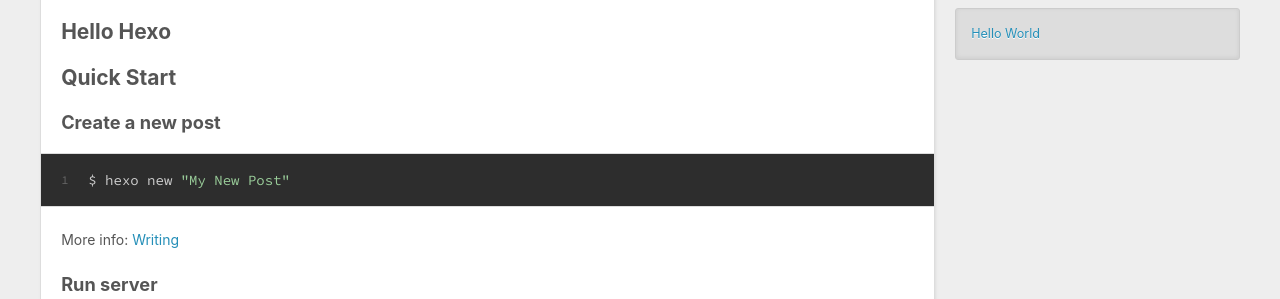
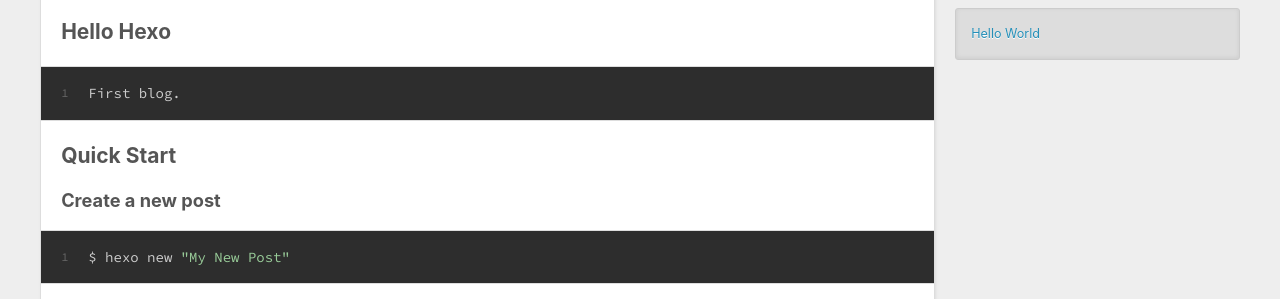
Before and after one commit to xker1/debaiai001.github.io, a plain HTML site: page 2020/10/24/hello-world/index.html in a window 1280 px wide. Shown: the part 501-800 px from the top of the page. Drawn offline with nearby package versions, Linux system fonts and the light colour scheme; files that its build step writes are made by us from their sources; files whose address does not match are found by name.

Commit message:
Site updated: 2020-10-24 18:26:09

```diff
--- a/2020/10/24/hello-world/index.html
+++ b/2020/10/24/hello-world/index.html
@@ -15,7 +15,7 @@
 <meta property="og:description" content="Welcome to Hexo! This is your very first post. Check documentation for more info. If you get any problems when using Hexo, you can find the answer in troubleshooting or you can ask me on GitHub. Hello">
 <meta property="og:locale" content="en_US">
 <meta property="article:published_time" content="2020-10-24T09:26:40.777Z">
-<meta property="article:modified_time" content="2020-10-24T09:46:44.806Z">
+<meta property="article:modified_time" content="2020-10-24T10:25:12.538Z">
 <meta property="article:author" content="Figure">
 <meta name="twitter:card" content="summary">
 
@@ -89,7 +89,9 @@
     <div class="article-entry" itemprop="articleBody">
 
         <p>Welcome to <a target="_blank" rel="noopener" href="https://hexo.io/">Hexo</a>! This is your very first post. Check <a target="_blank" rel="noopener" href="https://hexo.io/docs/">documentation</a> for more info. If you get any problems when using Hexo, you can find the answer in <a target="_blank" rel="noopener" href="https://hexo.io/docs/troubleshooting.html">troubleshooting</a> or you can ask me on <a target="_blank" rel="noopener" href="https://github.com/hexojs/hexo/issues">GitHub</a>.</p>
-<h2 id="Hello-Hexo"><a href="#Hello-Hexo" class="headerlink" title="Hello Hexo"></a>Hello Hexo</h2><h2 id="Quick-Start"><a href="#Quick-Start" class="headerlink" title="Quick Start"></a>Quick Start</h2><h3 id="Create-a-new-post"><a href="#Create-a-new-post" class="headerlink" title="Create a new post"></a>Create a new post</h3><figure class="highlight bash"><table><tr><td class="gutter"><pre><span class="line">1</span><br></pre></td><td class="code"><pre><span class="line">$ hexo new <span class="string">&quot;My New Post&quot;</span></span><br></pre></td></tr></table></figure>
+<h2 id="Hello-Hexo"><a href="#Hello-Hexo" class="headerlink" title="Hello Hexo"></a>Hello Hexo</h2><figure class="highlight bash"><table><tr><td class="gutter"><pre><span class="line">1</span><br></pre></td><td class="code"><pre><span class="line">First blog.</span><br></pre></td></tr></table></figure>
+
+<h2 id="Quick-Start"><a href="#Quick-Start" class="headerlink" title="Quick Start"></a>Quick Start</h2><h3 id="Create-a-new-post"><a href="#Create-a-new-post" class="headerlink" title="Create a new post"></a>Create a new post</h3><figure class="highlight bash"><table><tr><td class="gutter"><pre><span class="line">1</span><br></pre></td><td class="code"><pre><span class="line">$ hexo new <span class="string">&quot;My New Post&quot;</span></span><br></pre></td></tr></table></figure>
 
 <p>More info: <a target="_blank" rel="noopener" href="https://hexo.io/docs/writing.html">Writing</a></p>
 <h3 id="Run-server"><a href="#Run-server" class="headerlink" title="Run server"></a>Run server</h3><figure class="highlight bash"><table><tr><td class="gutter"><pre><span class="line">1</span><br></pre></td><td class="code"><pre><span class="line">$ hexo server</span><br></pre></td></tr></table></figure>
```
Also changed, not shown: index.html (+3 -1 lines).
